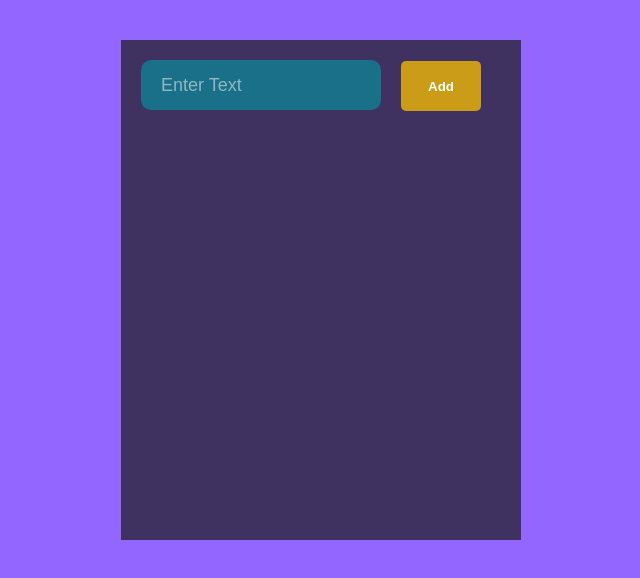
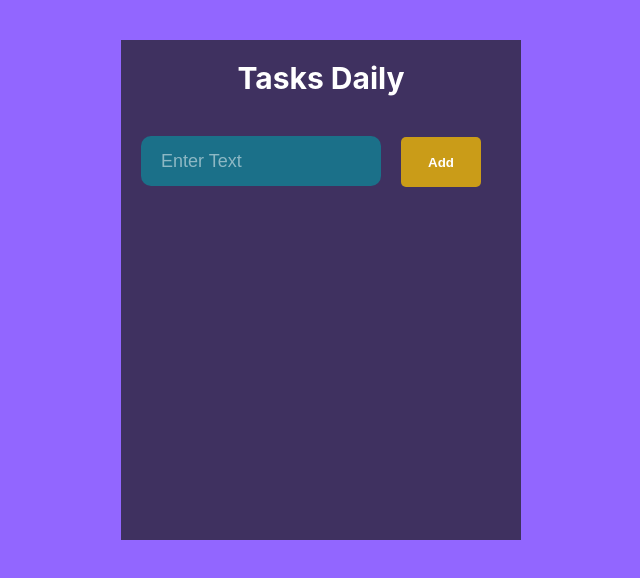
Before and after one commit to saloni0104/Tasks-daily, a React (Create React App) app: page / in a window 1280 px wide. Shown: the top 578 px of the page, without its empty margins (319-959 px from the left). Built offline with nearby package versions, Linux system fonts and the light colour scheme.

Commit message:
Heading added

```diff
--- a/src/App.css
+++ b/src/App.css
@@ -9,6 +9,13 @@ body {
   margin: 40px auto;
 }
 
+.heading{
+  text-align: center;
+  padding:20px;
+  font-size:30px;
+  font-weight: bolder;
+  color:#fff;
+}
 #to-do-form input {
   background-color: rgb(27,112,137);
   border: 0;
--- a/src/App.js
+++ b/src/App.js
@@ -5,8 +5,10 @@ import './App.css';
 class App extends React.Component {
   render() {
     return (
+
       <div className="App">
         <header>
+        <div className="heading">Tasks Daily</div>
           <form id="to-do-form">
             <input type="text" placeholder="Enter Text" />
             <button type="submit">Add</button>
```
